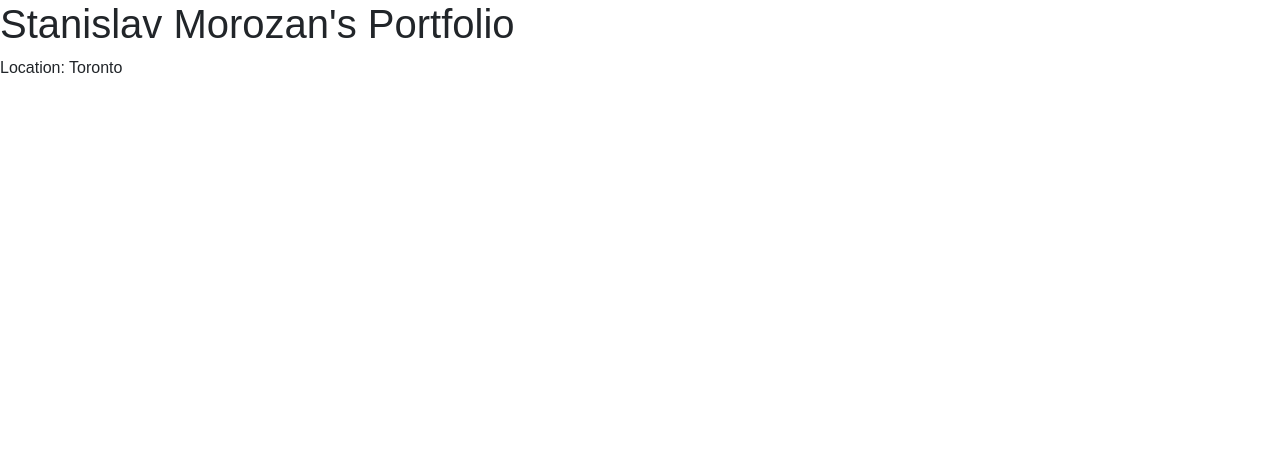
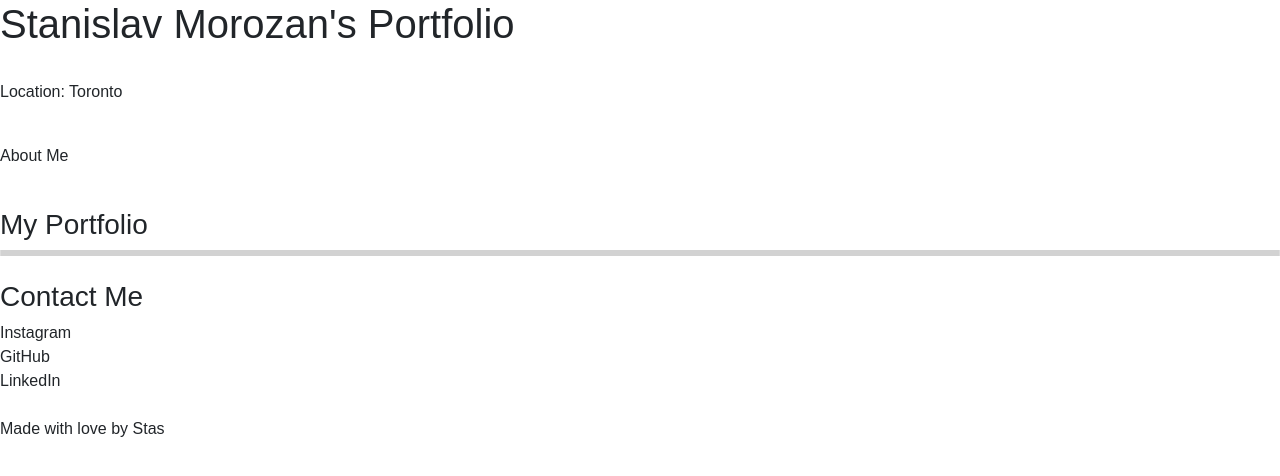
Before and after one commit to Stas-Cell-Max/node-portfolio-gen, a website: page index.html in a window 1280 px wide. Drawn offline with nearby package versions, Linux system fonts and the light colour scheme.

Commit message:
Added more elemrnts in HTML

```diff
--- a/index.html
+++ b/index.html
@@ -14,8 +14,43 @@
   </style>
 </head>
 <body>
+<header>
   <h1>Stanislav Morozan's Portfolio</h1>
+</header>
+<br>
+<div>
   <p>Location: Toronto</p>
-  <!-- Add more HTML elements as a template -->
+ <br>
+ <p class="about">
+  About Me
+ </p>
+</div>
+<br>
+<section id="portfolio">
+  <h3> My Portfolio</h3>
+  <article class="card">
+
+  </article>
+  <article class="card">
+
+  </article>
+  <article class="card">
+
+  </article>
+</section>
+  <br>
+  <section>
+    <h3>Contact Me</h3>
+<ul class="list-group">
+  <li> Instagram </li>
+  <li> GitHub </li>
+  <li> LinkedIn </li>
+</ul>
+</section>
+<br>
+  <footer class="footer">
+      <p>Made with love by Stas</p>
+  </footer>
+
 </body>
 </html>
```
Also changed, not shown: portfolio.html (added, +22 -0 lines).
